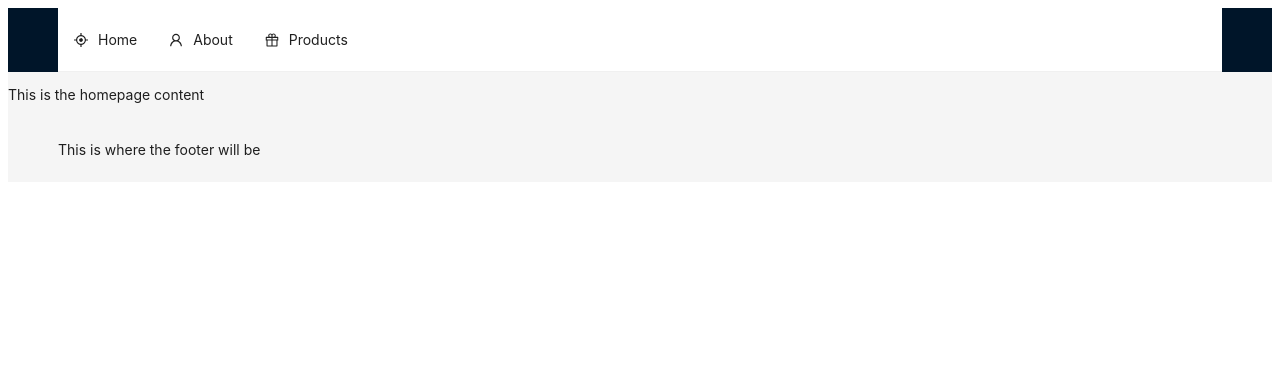
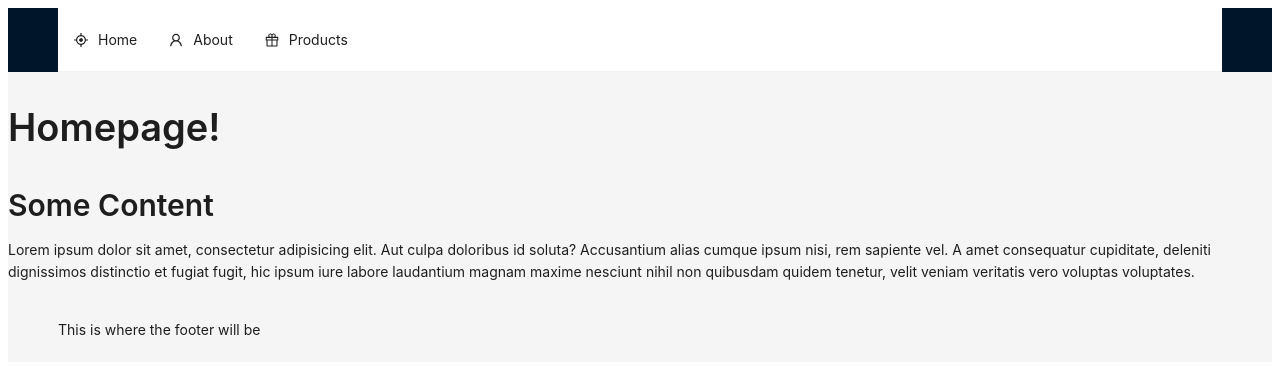
Before and after one commit to lsapundzic/b2b-store-frontend, a Next.js app: page / in a window 1280 px wide. Shown: the top 374 px of the page. Built offline with nearby package versions, Linux system fonts and the light colour scheme.

Commit message:
Added an example of AntD Typography

```diff
--- /dev/null
+++ b/app/components/Footer.jsx
@@ -0,0 +1,3 @@
+export default function Footer() {
+    return <div>This is where the footer will be</div>;
+}
--- a/app/components/navbar.jsx
+++ b/app/components/Navbar.jsx
@@ -1,7 +1,12 @@
 "use client";
+
+// AntD icons
 import {AimOutlined, GiftOutlined, UserOutlined} from "@ant-design/icons";
 
+//AntD components
 import {Menu} from "antd";
+
+// React components
 import Link from "next/link";
 import {useState} from "react";
 
--- a/app/components/footer.jsx
+++ /dev/null
@@ -1,3 +0,0 @@
-export default function Footer() {
-  return <div>This is where the footer will be</div>;
-}
--- a/app/layout.js
+++ b/app/layout.js
@@ -4,8 +4,8 @@
 import {Inter} from "next/font/google";
 
 // Project components
-import Navbar from "./components/navbar";
-import CustomFooter from "./components/footer";
+import Navbar from "./components/Navbar";
+import CustomFooter from "./components/Footer";
 
 
 import {Layout} from "antd";
--- a/app/page.js
+++ b/app/page.js
@@ -1,10 +1,21 @@
 "use client";
+
+import { Divider, Typography } from 'antd';
+const { Title, Paragraph } = Typography;
 
 export default function Home() {
     console.log("Homepage running...");
 
     return (
         <main>
-            <p>This is the homepage content </p>
+            <Typography>
+                <Title>Homepage!</Title>
+                <Title level={2}>Some Content</Title>
+                <Paragraph>Lorem ipsum dolor sit amet, consectetur adipisicing elit. Aut culpa doloribus id soluta?
+                    Accusantium alias cumque ipsum nisi, rem sapiente vel. A amet consequatur cupiditate, deleniti
+                    dignissimos distinctio et fugiat fugit, hic ipsum iure labore laudantium magnam maxime nesciunt
+                    nihil non quibusdam quidem tenetur, velit veniam veritatis vero voluptas voluptates.
+                </Paragraph>
+            </Typography>
         </main>);
 }
```
